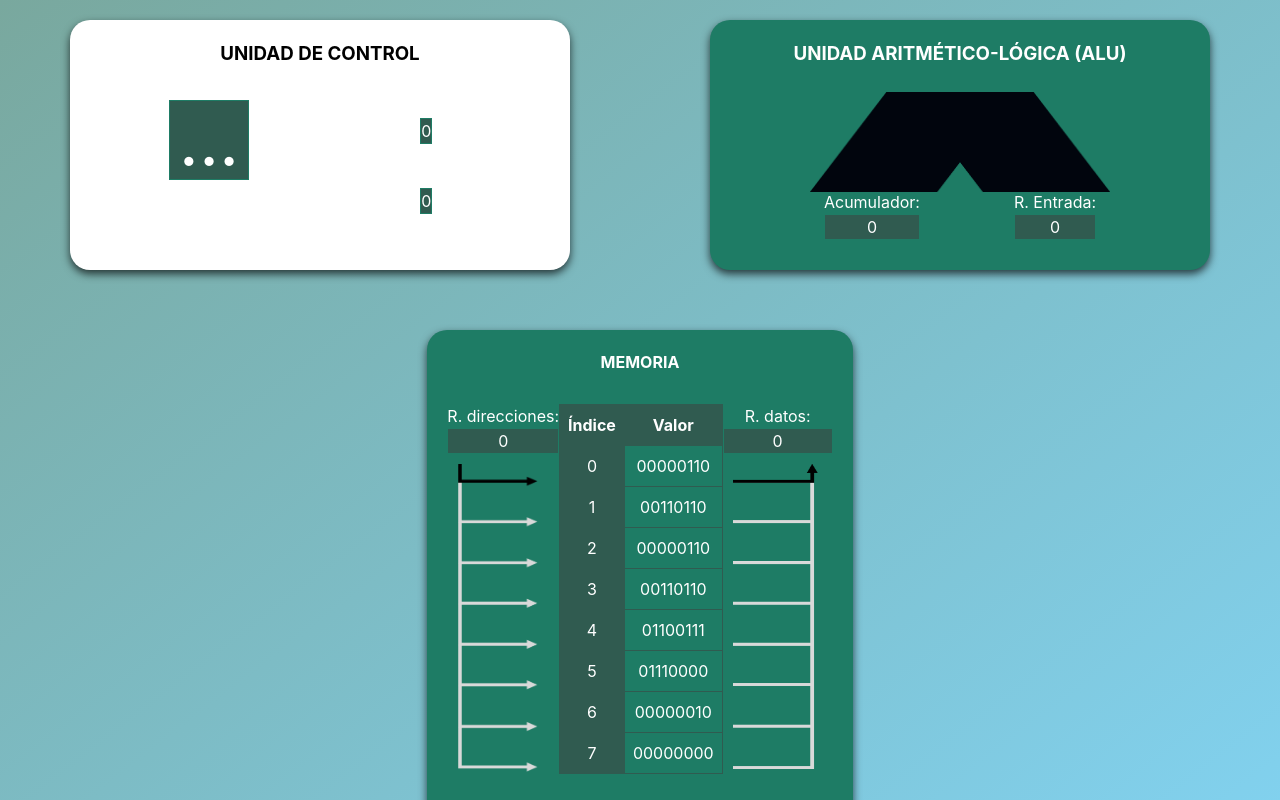
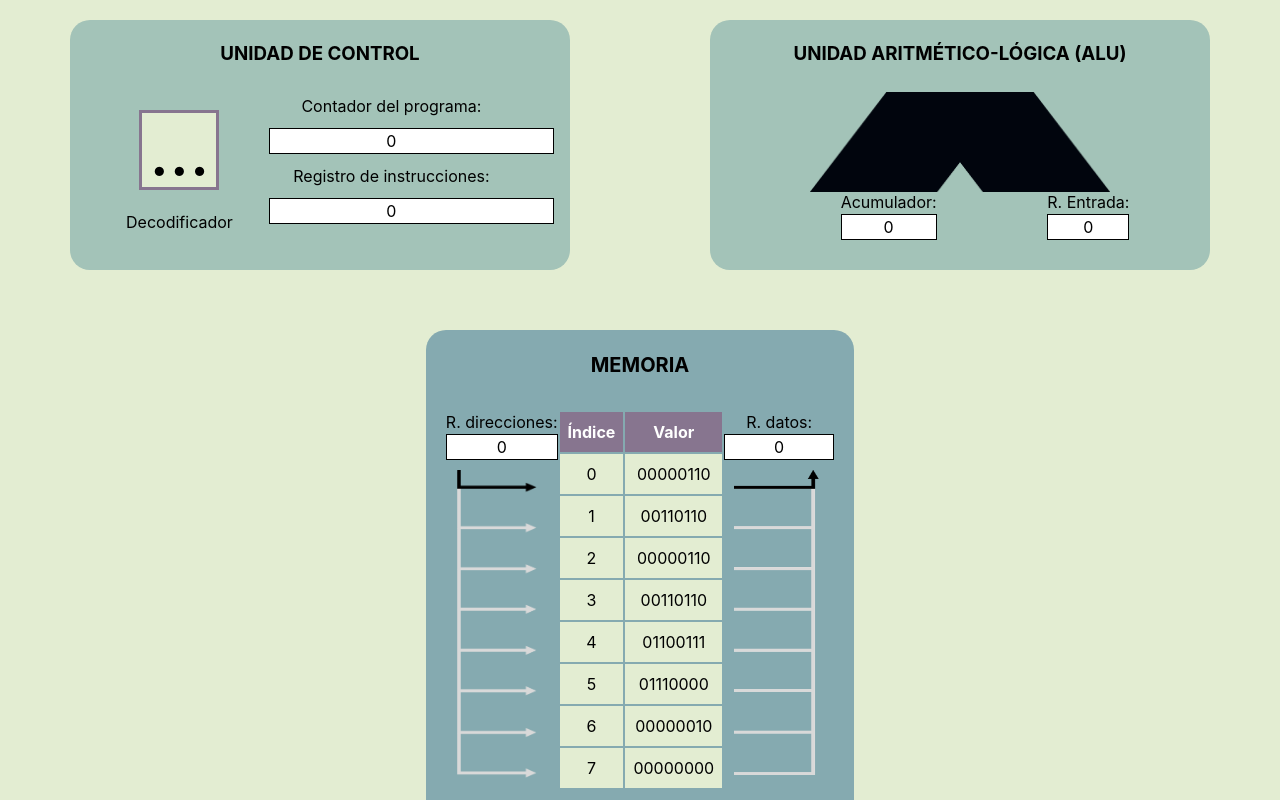
Before and after one commit to eospgonz10/VonNeumannCalculator, a React (Vite) app: page / in a window 1280 px wide. Shown: the top 800 px of the page. Built offline with nearby package versions, Linux system fonts and the light colour scheme; a web font is replaced by a local one.

Commit message:
Se modifican aspectos visuales

```diff
--- a/src/App.css
+++ b/src/App.css
@@ -39,7 +39,7 @@
 .next,
 .restart {
   margin: 10px;
-  background-color: #305B50; /* Nuevo color */
+  background-color: #87758f; /* Nuevo color */
   color: white;
   border: none;
   padding: 10px 20px;
@@ -49,5 +49,5 @@
 
 .next:hover,
 .restart:hover {
-  background-color: #1E7C65; /* Nuevo color */
+  background-color: #87758f; /* Nuevo color */
 }
--- a/src/Components/Alu.css
+++ b/src/Components/Alu.css
@@ -1,9 +1,9 @@
 /* AContainer.css */
 .Alu {
-  background-color: #1E7C65; /* Nuevo color */
-  color: white; /* Texto blanco para contraste */
+  background-color: #a3c3b8; /* Nuevo color */
+  color: black; /* Texto negro para contraste */
   border-radius: 20px;
-  box-shadow: 0 4px 8px rgba(0, 0, 0, 0.7);
+  /*box-shadow: 0 4px 8px rgba(0, 0, 0, 0.7);   Quito la sombra*/
   padding: 20px;
   max-width: 500px;
   height: 250px;
@@ -14,18 +14,18 @@
 .content-alu {
   display: flex;
   flex-direction: row;
-  color: white; /* Texto blanco para contraste */
+  color: black; /* Texto negro para contraste */
   align-items: flex-end;
   justify-content: space-evenly;
   height: 20%;
-  width: 500px;
-  max-width: 500px;
+  width: 550px;
+  max-width: 550px;
   text-align: center;
   padding-right: 40px;
 }
 
 .data {
-  background-color: #305B50; /* Nuevo color */
-  border: 1px solid #1E7C65; /* Nuevo color */
-  color: white; /* Texto blanco para contraste */
+  background-color: white; /* Nuevo color */
+  border: 1px solid black; /* Nuevo color */
+  color: black; /* Texto negro para contraste */
 }
--- a/src/Components/Mcontainer.css
+++ b/src/Components/Mcontainer.css
@@ -1,18 +1,20 @@
 /* Mcontainer.css */
 .memory-container {
-  background-color: #1E7C65; /* Nuevo color */
-  color: white; /* Texto blanco para contraste */
+  background-color: #85aab0; /* Nuevo color */
+  color: black; /* Texto blanco para contraste */
   border-radius: 20px;
-  box-shadow: 0 4px 8px rgba(0, 0, 0, 0.7);
+ /*box-shadow: 0 4px 8px rgba(0, 0, 0, 0.7); Quito la sombra*/
   padding: 20px;
   max-width: 500px;
   margin: 20px auto; /* Espacio entre la memoria y los botones */
   text-align: center;
+
   height: 550px;
 }
 
 .memory-container h4 {
   margin-bottom: 30px;
+  font-size: 20px;
 }
 
 .content {
@@ -20,7 +22,7 @@
   height: 60px;
   display: flex;
   flex-direction: row;
-  justify-content: space-around;
+  justify-content: space-evenly;
 }
 
 .dir img,
@@ -32,7 +34,7 @@ table,
 td,
 th {
   place-items: center;
-  border: 1px solid #305B50; /* Nuevo color */
+  border: 2px solid #85aab0; /* Nuevo color */
   border-collapse: collapse;
 }
 
@@ -40,25 +42,26 @@ th,
 td {
   padding: 0.5em 0.5em;
   text-align: center;
-  color: white; /* Texto blanco para contraste */
+  color: black; /* Texto blanco para contraste */
 }
 
 thead tr {
-  background: #305B50; /* Nuevo color */
+  background: #87758f; /* Nuevo color */
 }
 
+/*Texto de valores*/
 th {
   color: white;
 }
 
 tbody th {
-  background-color: #1E7C65; /* Nuevo color */
+  background-color: #837b86; /* Nuevo color */
 }
 
 td {
-  background: #305B50; /* Nuevo color */
+  background: #e3edd2; /* Nuevo color */
 }
 
 td:nth-child(even) {
-  background: #1E7C65; /* Nuevo color */
+  background: #e3edd2; /* Nuevo color */
 }
--- a/src/Components/UControl.css
+++ b/src/Components/UControl.css
@@ -1,9 +1,9 @@
 /* UControl.css */
 .separador {
-  margin: 30px 0;
+  margin: 40px 0;
   display: flex;
   flex-direction: row;
-  color: white; /* Texto blanco para contraste */
+  color: black; /* Texto blanco para contraste */
   align-items: flex-end;
   justify-content: space-evenly;
   height: 60%;
@@ -20,13 +20,20 @@
 
 .control p {
   margin-bottom: 10px;
-  color: white; /* Texto blanco para contraste */
+  align-items: flex-end;
+  justify-content: space-evenly;
+  height: 20%;
+  width: 285px;
+  max-width: 285px;
+  text-align: center;
+  padding-right: 40px;
+  color: black; /* Texto blanco para contraste */
 }
 
 .decoder {
-  color: white; /* Texto blanco para contraste */
-  background-color: #305B50; /* Nuevo color */
-  border: 1px solid #1E7C65; /* Nuevo color */
+  color: black; /* Texto blanco para contraste */
+  background-color: #e3edd2; /* Nuevo color */
+  border: 3px solid #87758f; /* Nuevo color */
   width: 80px;
   height: 80px;
   max-width: 100px;
@@ -44,9 +51,9 @@
 
 @keyframes iluminar {
   0% {
-    background-color: #1E7C65; /* Nuevo color */
+    background-color: #a3c3b8; /* Nuevo color */
   }
   100% {
-    background-color: transparent;
+    background-color: #a3c3b8;
   }
 }
--- a/src/Components/UControl.jsx
+++ b/src/Components/UControl.jsx
@@ -6,10 +6,9 @@ import { useState, useEffect } from "react";
 
 // Definir el componente de la tarjeta con estilos
 const CardContainer = styled.div`
-  background-color: white; /* Verde brillante */
+  background-color: #a3c3b8; /* Verde brillante */
   color: black;
   border-radius: 20px;
-  box-shadow: 0 4px 8px rgba(0, 0, 0, 0.7);
   padding: 20px;
   width: 500px;
   height: 250px;
--- a/src/index.css
+++ b/src/index.css
@@ -16,11 +16,11 @@
 
 a {
   font-weight: 500;
-  color: #646cff;
+  color: #85aab0;
   text-decoration: inherit;
 }
 a:hover {
-  color: #535bf2;
+  color: #85aab0;
 }
 
 body {
@@ -29,13 +29,13 @@ body {
   min-height: 100vh;
   background: linear-gradient(
     to left top,
-    rgb(130, 213, 246),
-    rgb(121, 168, 158)
+    #e3edd2,
+    #e3edd2
   );
 }
 
 h1 {
-  font-size: 3.2em;
+  font-size: 50px;
   line-height: 1.1;
 }
 
@@ -46,12 +46,12 @@ button {
   font-size: 1em;
   font-weight: 500;
   font-family: inherit;
-  background-color: #1a1a1a;
+  background-color: #87758f;
   cursor: pointer;
   transition: border-color 0.25s;
 }
 button:hover {
-  border-color: #646cff;
+  border-color: #85aab0;
 }
 button:focus,
 button:focus-visible {
@@ -60,11 +60,11 @@ button:focus-visible {
 
 @media (prefers-color-scheme: light) {
   :root {
-    color: #213547;
+    color: #87758f;
     background-color: #ffffff;
   }
   a:hover {
-    color: #747bff;
+    color: #87758f;
   }
   button {
     background-color: #f9f9f9;
```
